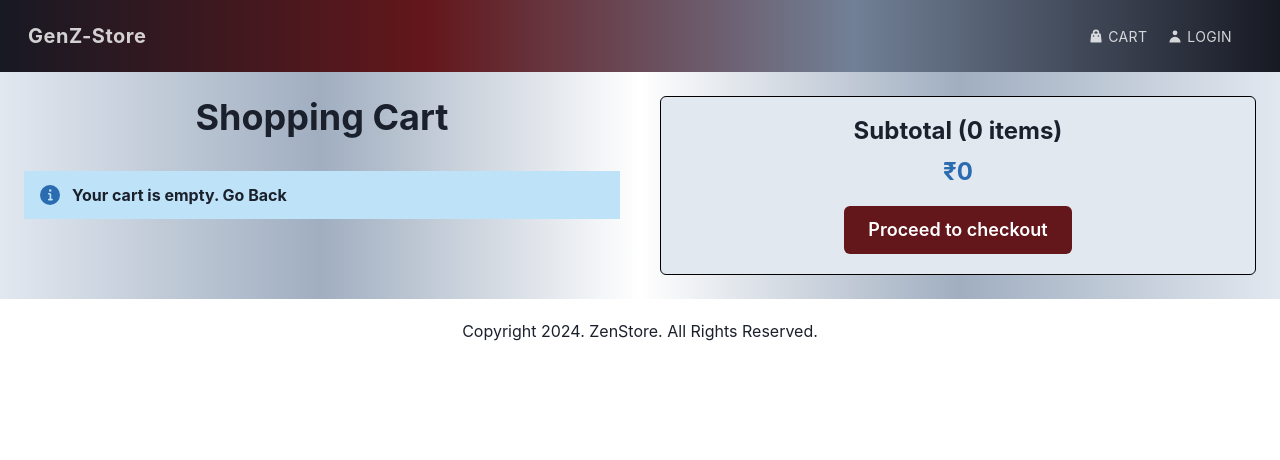
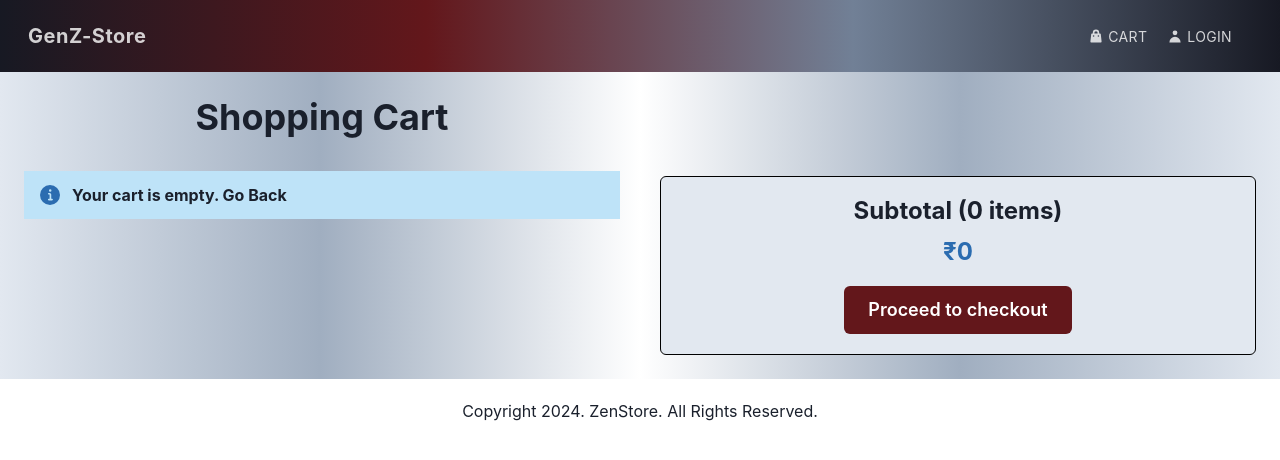
Before and after one commit to adityasabat34/ProjectRepo, a React (Create React App) app in the folder frontend/: page /cart in a window 1280 px wide. Shown: the top 460 px of the page. Built offline with nearby package versions, Linux system fonts and the light colour scheme.

Commit message:
modified

```diff
--- a/frontend/src/screens/CartScreen.js
+++ b/frontend/src/screens/CartScreen.js
@@ -139,6 +139,7 @@
         height="fit-content"
         justifyContent="space-between"
         border="1px solid black"
+        mt="20"
       >
         <Heading
           as="h2"
```
